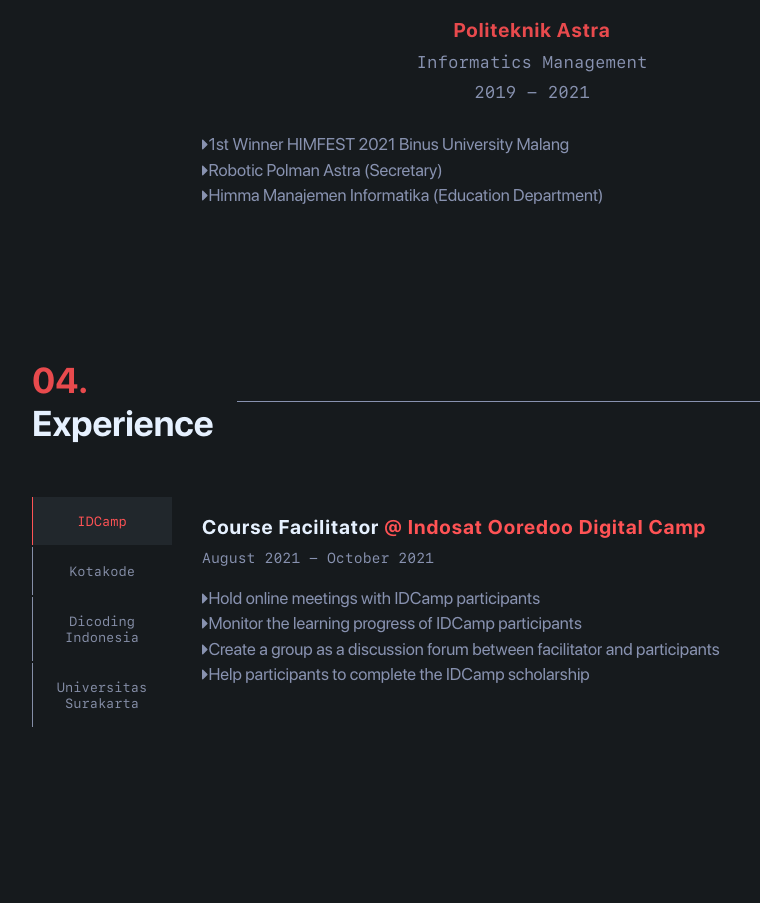
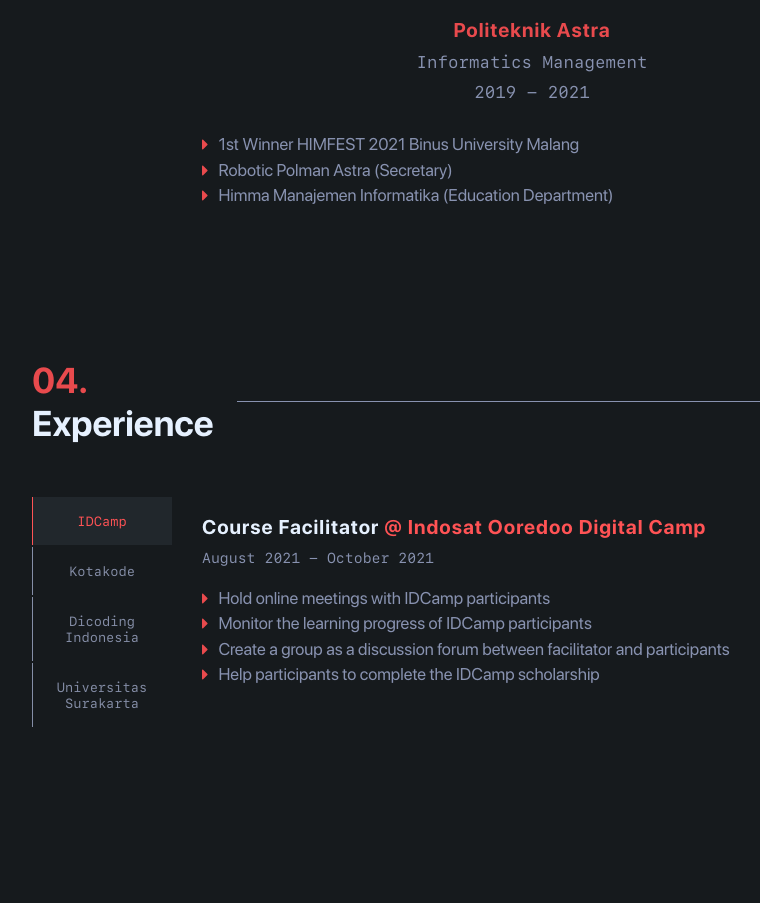
Before and after one commit to saamodra/react-portfolio, a React (Create React App) app: page / in a window 1280 px wide. Shown: the part 1762-2665 px from the top of the page, without its empty margins (178-938 px from the left). Built offline with nearby package versions, Linux system fonts and the light colour scheme.

Commit message:
update: release v1.1

```diff
--- a/package.json
+++ b/package.json
@@ -2,7 +2,7 @@
   "name": "react-portfolio",
   "version": "0.1.0",
   "private": true,
-  "homepage": "https://saamodra.me/react-portfolio",
+  "homepage": "https://saamodra.me",
   "dependencies": {
     "@fortawesome/fontawesome-free": "^5.15.3",
     "@fortawesome/fontawesome-svg-core": "^1.2.36",
--- a/src/App.js
+++ b/src/App.js
@@ -31,7 +31,7 @@
         </header>
         <main>
           <Suspense fallback={<div className="loading" style={{ height: '100vh' }} />}>
-            <Hero componentRef={(ref) => { refs.current[0] = ref; }} contactRef={refs.current[5]} />
+            <Hero componentRef={(ref) => { refs.current[0] = ref; }} refs={refs} />
           </Suspense>
           <Suspense fallback={<div className="loading" style={{ height: '700px' }} />}>
             <About componentRef={(ref) => { refs.current[1] = ref; }} />
--- a/src/components/Education/Education.css
+++ b/src/components/Education/Education.css
@@ -57,7 +57,7 @@
           align-items: center;
 }
 
-.section-description-list li i {
+.section-description-list li svg {
   margin-right: 10px;
   color: var(--primary-2);
 }
--- a/src/components/Education/Education.scss
+++ b/src/components/Education/Education.scss
@@ -37,7 +37,7 @@
         display: flex;
         align-items: center;
 
-        i {
+        svg {
             margin-right: 10px;
             color: var(--primary-2);
         }
--- a/src/components/Hero/Hero.js
+++ b/src/components/Hero/Hero.js
@@ -8,7 +8,7 @@
 import { faTwitter } from '@fortawesome/free-brands-svg-icons/faTwitter';
 import './Hero.css';
 
-function Hero({ componentRef, contactRef }) {
+function Hero({ componentRef, refs }) {
   return (
     <div className="hero" ref={componentRef}>
       <div className="hero-container">
@@ -16,7 +16,7 @@
         <h1 className="hero-name">Samodra</h1>
         <h2 className="hero-subname">Currently Student, UI/UX and Web Enthusiast</h2>
         <p className="hero-summary">Vocational high school graduate with a background in web design and development. Currently, I am studying for a Associate&apos;s degree in Informatics Management at Astra Polytechnic.</p>
-        <button type="button" onClick={() => { contactRef.scrollIntoView({ behavior: 'smooth' }); }} className="btn btn-primary btn-outline">Get In Touch</button>
+        <button type="button" onClick={() => { refs.current[5].scrollIntoView({ behavior: 'smooth' }); }} className="btn btn-primary btn-outline">Get In Touch</button>
       </div>
 
       <aside className="hero-left">
```
Also changed, not shown: 1 other file (tests, documents, lock files or other folders).
